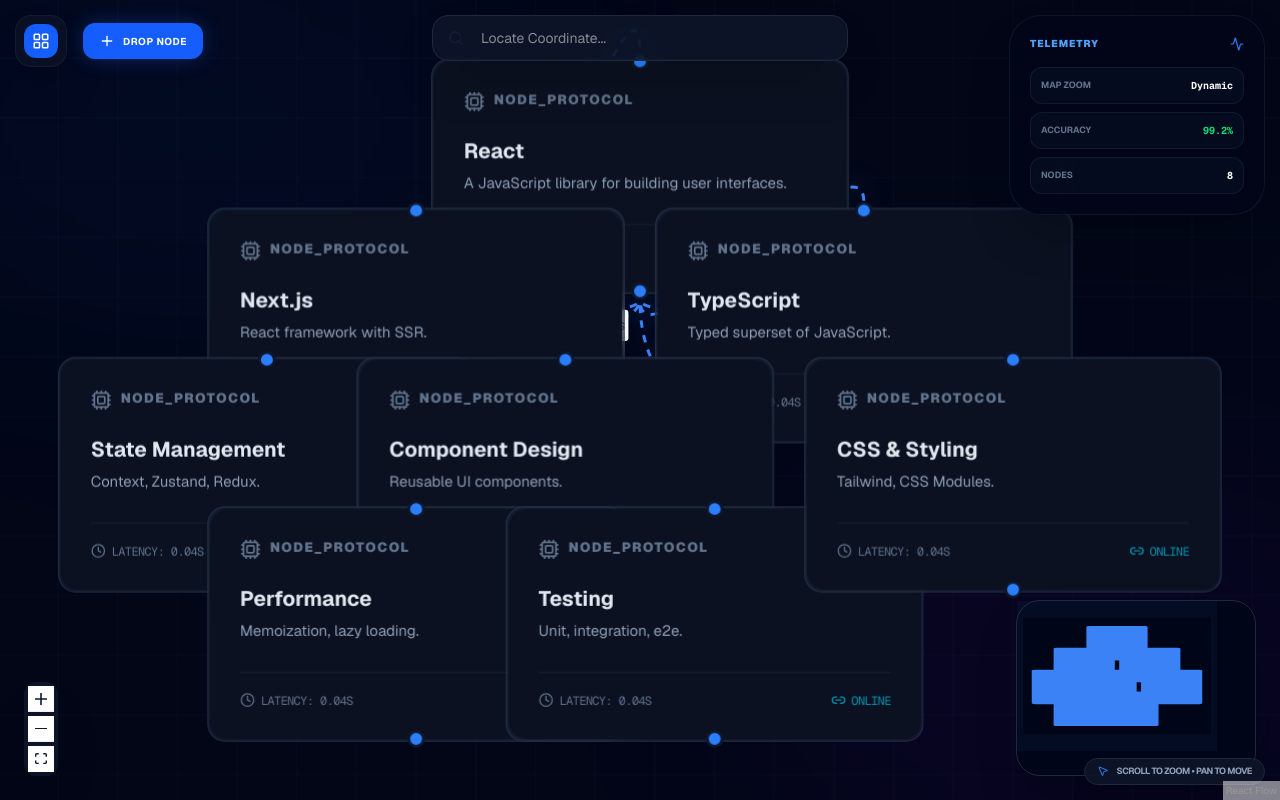
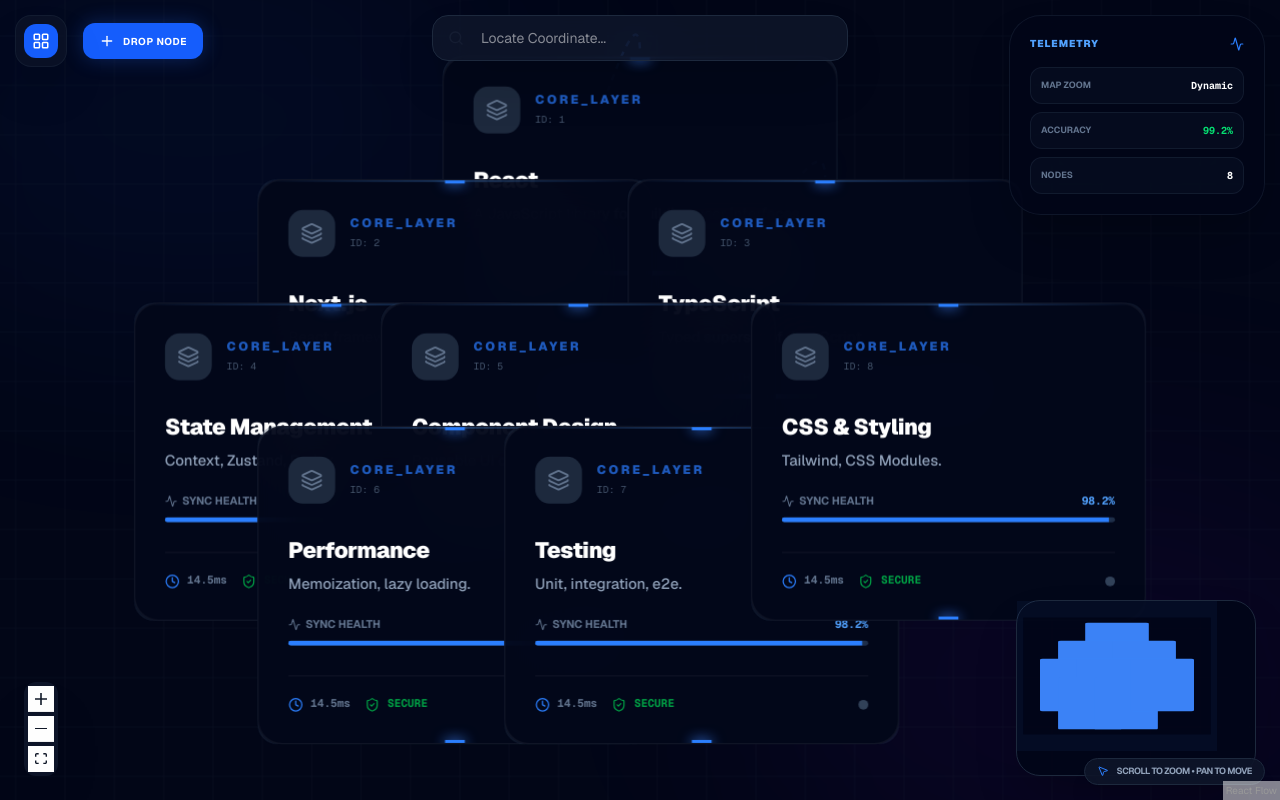
Before and after one commit to csnishant/knowledge-graph, a Next.js app: page / in a window 1280 px wide. Built offline with nearby package versions, Linux system fonts and the light colour scheme.

Commit message:
enhace ui

```diff
--- a/app/page.tsx
+++ b/app/page.tsx
@@ -1,7 +1,6 @@
 "use client";
 
 import dynamic from "next/dynamic";
-import NodeSidebar from "../components/NodeSidebar";
 
 // ✅ FIX: dynamic import with ssr false
 const GraphCanvas = dynamic(() => import("../components/GraphCanvas"), {
--- a/components/NodeCard.tsx
+++ b/components/NodeCard.tsx
@@ -2,7 +2,6 @@
 import React, { memo, useState } from "react";
 import { Handle, Position } from "@xyflow/react";
 import {
-  Sparkles,
   Cpu,
   Clock,
   Link2,
@@ -11,13 +10,16 @@
   X,
   Edit3,
   AlertCircle,
+  Zap,
+  ShieldCheck,
+  Activity,
+  Layers,
 } from "lucide-react";
 import { useGraphStore } from "../lib/graphUtils";
 
 export default memo(function NodeCard({ id, data, selected }: any) {
   const { updateNode, onNodesChange } = useGraphStore();
 
-  // States for Inline Editing & Inline Deleting
   const [isEditing, setIsEditing] = useState(false);
   const [isDeleting, setIsDeleting] = useState(false);
   const [tempData, setTempData] = useState({
@@ -30,126 +32,112 @@
     setIsEditing(false);
   };
 
-  const cancelEdit = () => {
-    setTempData({ title: data.title, note: data.note });
-    setIsEditing(false);
-  };
-
-  const deleteNode = () => {
-    onNodesChange([{ type: "remove", id }]);
-  };
-
   return (
-    <div className="relative group">
-      {/* 1. Animated Border Glow */}
+    <div className="relative group p-4">
+      {/* --- NEON AMBIENT GLOW --- */}
       {selected && (
-        <div className="absolute -inset-1 bg-gradient-to-r from-blue-600 via-cyan-400 to-purple-500 rounded-2xl blur opacity-30 animate-pulse" />
+        <div className="absolute inset-0 bg-blue-500/20 blur-[40px] rounded-full animate-pulse" />
       )}
 
-      {/* 2. Main Container */}
+      {/* --- MAIN TERMINAL CARD --- */}
       <div
         className={`
-        relative min-w-[280px] p-[1px] rounded-xl transition-all duration-500
+        relative min-w-[320px] rounded-2xl transition-all duration-500 ease-out
         ${
           selected
-            ? "bg-gradient-to-br from-blue-400 via-purple-500 to-pink-500 shadow-[0_0_30px_rgba(59,130,246,0.3)] scale-105"
-            : "bg-slate-800/50 border border-slate-700/50 backdrop-blur-md hover:border-slate-500"
+            ? "scale-105 rotate-[0.5deg] z-50"
+            : "hover:scale-[1.02] hover:-rotate-[0.5deg]"
         }
       `}>
-        <div className="bg-[#0b1120] p-5 rounded-xl overflow-visible relative">
+        {/* Glassmorphic Background with Border Gradient */}
+        <div
+          className={`
+          absolute inset-0 rounded-2xl p-[1.5px]
+          ${
+            selected
+              ? "bg-gradient-to-br from-blue-400 via-cyan-400 to-blue-600 shadow-[0_0_50px_-10px_rgba(59,130,246,0.5)]"
+              : "bg-slate-700/30"
+          }
+        `}
+        />
+
+        <div className="relative bg-slate-950/90 backdrop-blur-xl rounded-[calc(1rem+4px)] p-6 overflow-hidden border border-white/5">
+          {/* --- TOP DECORATION: SCANLINE EFFECT --- */}
+          <div className="absolute top-0 left-0 w-full h-[1px] bg-gradient-to-r from-transparent via-blue-400/50 to-transparent animate-scan" />
+
+          {/* --- HANDLES --- */}
           <Handle
             type="target"
             position={Position.Top}
-            className="!w-3 !h-3 !bg-blue-500 !border-2 !border-slate-900"
+            className="!w-4 !h-1 !rounded-none !bg-blue-500 !border-none !shadow-[0_0_10px_#3b82f6]"
           />
 
-          {/* --- TOP ACTIONS (Visible on Hover/Select) --- */}
+          {/* --- ACTION FLOATING BAR --- */}
           <div
-            className={`absolute -top-10 left-1/2 -translate-x-1/2 flex gap-2 transition-all duration-300 ${selected ? "opacity-100 translate-y-0" : "opacity-0 translate-y-2 pointer-events-none"}`}>
+            className={`absolute top-4 right-4 flex gap-2 transition-all duration-500 ${selected ? "opacity-100 translate-x-0" : "opacity-0 translate-x-4"}`}>
             <button
               onClick={() => setIsEditing(true)}
-              className="bg-slate-900 border border-slate-700 p-2 rounded-lg text-blue-400 hover:bg-blue-600 hover:text-white shadow-xl">
+              className="p-2 bg-slate-800/80 hover:bg-blue-600 rounded-lg border border-white/10 text-white transition-all shadow-xl">
               <Edit3 size={14} />
             </button>
             <button
               onClick={() => setIsDeleting(true)}
-              className="bg-slate-900 border border-slate-700 p-2 rounded-lg text-red-400 hover:bg-red-600 hover:text-white shadow-xl">
+              className="p-2 bg-slate-800/80 hover:bg-red-600 rounded-lg border border-white/10 text-white transition-all shadow-xl">
               <Trash2 size={14} />
             </button>
           </div>
 
-          {/* --- DELETE WARNING OVERLAY (Inline Confirmation) --- */}
-          {isDeleting && (
-            <div className="absolute inset-0 z-20 bg-slate-950/95 rounded-xl flex flex-col items-center justify-center p-4 text-center animate-in fade-in zoom-in duration-200">
-              <AlertCircle
-                className="text-red-500 mb-2 animate-bounce"
-                size={24}
-              />
-              <p className="text-[10px] font-bold text-white uppercase tracking-tighter mb-4">
-                Terminate Module?
-              </p>
-              <div className="flex gap-2 w-full">
-                <button
-                  onClick={deleteNode}
-                  className="flex-1 bg-red-600 py-2 rounded-lg text-[10px] font-bold uppercase tracking-widest hover:bg-red-500">
-                  Confirm
-                </button>
-                <button
-                  onClick={() => setIsDeleting(false)}
-                  className="flex-1 bg-slate-800 py-2 rounded-lg text-[10px] font-bold uppercase tracking-widest hover:bg-slate-700">
-                  Abort
-                </button>
+          {/* --- HEADER: PROTOCOL INFO --- */}
+          <div className="flex items-center gap-3 mb-6">
+            <div
+              className={`p-2.5 rounded-xl ${selected ? "bg-blue-500/20 text-blue-400 shadow-[0_0_15px_rgba(59,130,246,0.3)]" : "bg-slate-800 text-slate-500"}`}>
+              <Layers size={18} />
+            </div>
+            <div className="flex flex-col">
+              <span className="text-[10px] font-black text-blue-500/70 uppercase tracking-[0.2em] leading-none">
+                Core_Layer
+              </span>
+              <span className="text-[8px] font-mono text-slate-600 mt-1 uppercase">
+                ID: {id.slice(0, 8)}
+              </span>
             </div>
           </div>
-          )}
 
-          {/* Header */}
-          <div className="flex items-center justify-between mb-4">
-            <div className="flex items-center gap-1.5">
-              <Cpu
-                size={14}
-                className={selected ? "text-blue-400" : "text-slate-500"}
-              />
-              <span className="text-[9px] font-black text-slate-500 tracking-widest uppercase">
-                Node_Protocol
-              </span>
-            </div>
-            {isEditing && (
-              <span className="text-[8px] bg-blue-500/20 text-blue-400 px-2 py-0.5 rounded-full animate-pulse">
-                EDITING
-              </span>
-            )}
-          </div>
-
-          {/* --- EDITABLE CONTENT --- */}
-          <div className="space-y-3">
+          {/* --- CONTENT AREA --- */}
+          <div className="space-y-4">
             {isEditing ? (
-              <div className="space-y-2 animate-in slide-in-from-top-1 duration-200">
+              <div className="space-y-3 animate-in fade-in slide-in-from-top-2">
+                <div className="relative">
+                  <TypeIcon />
                   <input
-                  className="w-full bg-slate-900/50 border border-blue-500/50 rounded-lg px-3 py-2 text-sm text-white focus:ring-1 focus:ring-blue-500 outline-none"
+                    className="w-full bg-slate-900 border border-blue-500/30 rounded-xl py-3 pl-10 pr-4 text-sm text-white focus:ring-2 focus:ring-blue-500/40 outline-none transition-all"
                     value={tempData.title}
                     onChange={(e) =>
                       setTempData({ ...tempData, title: e.target.value })
                     }
                     autoFocus
                   />
+                </div>
+                <div className="relative">
+                  <NoteIcon />
                   <textarea
-                  className="w-full bg-slate-900/50 border border-slate-700 rounded-lg px-3 py-2 text-[10px] text-slate-300 focus:ring-1 focus:ring-blue-500 outline-none resize-none"
+                    className="w-full bg-slate-900 border border-slate-800 rounded-xl py-3 pl-10 pr-4 text-[11px] text-slate-300 focus:ring-2 focus:ring-blue-500/40 outline-none resize-none"
                     value={tempData.note}
                     onChange={(e) =>
                       setTempData({ ...tempData, note: e.target.value })
                     }
-                  rows={2}
+                    rows={3}
                   />
-                <div className="flex gap-2 pt-2">
+                </div>
+                <div className="flex gap-2">
                   <button
                     onClick={saveChanges}
-                    className="p-2 bg-blue-600 rounded-lg text-white hover:bg-blue-500 transition-colors">
-                    <Check size={14} />
+                    className="flex-1 bg-blue-600 hover:bg-blue-500 py-2.5 rounded-xl text-xs font-bold text-white shadow-lg shadow-blue-900/20 flex items-center justify-center gap-2">
+                    <Check size={14} /> COMMIT
                   </button>
                   <button
-                    onClick={cancelEdit}
-                    className="p-2 bg-slate-800 rounded-lg text-slate-400 hover:bg-slate-700 transition-colors">
+                    onClick={() => setIsEditing(false)}
+                    className="px-4 bg-slate-800 hover:bg-slate-700 py-2.5 rounded-xl text-slate-400 transition-colors">
                     <X size={14} />
                   </button>
                 </div>
@@ -157,35 +145,88 @@
             ) : (
               <div
                 onDoubleClick={() => setIsEditing(true)}
-                className="cursor-pointer group/text">
-                <h3
-                  className={`text-sm font-bold truncate ${selected ? "text-white" : "text-slate-200"}`}>
-                  {data.title || "NEW_MODULE"}
+                className="group/text">
+                <h3 className="text-lg font-black text-white tracking-tight mb-1 group-hover/text:text-blue-400 transition-colors">
+                  {data.title || "NULL_ENTRY"}
                 </h3>
-                <p className="text-[10px] text-slate-400 line-clamp-2 mt-1 group-hover/text:text-slate-300">
-                  {data.note || "Double click to add description..."}
+                <p className="text-xs leading-relaxed text-slate-400 font-medium line-clamp-3 mb-4">
+                  {data.note || "System awaits description protocols..."}
                 </p>
+
+                {/* --- PREMIUM METRIC: HEALTH BAR --- */}
+                <div className="space-y-1.5 mb-2">
+                  <div className="flex justify-between text-[9px] font-bold text-slate-500 uppercase">
+                    <span className="flex items-center gap-1">
+                      <Activity size={10} /> Sync Health
+                    </span>
+                    <span className="text-blue-400 font-mono">98.2%</span>
+                  </div>
+                  <div className="h-1 w-full bg-slate-800 rounded-full overflow-hidden">
+                    <div className="h-full bg-blue-500 w-[98%] shadow-[0_0_10px_rgba(59,130,246,0.8)]" />
+                  </div>
+                </div>
               </div>
             )}
           </div>
 
-          {/* Footer Stats */}
-          <div className="mt-5 pt-3 border-t border-slate-800/50 flex justify-between text-[8px] font-mono text-slate-500 uppercase tracking-tighter">
-            <span className="flex items-center gap-1">
-              <Clock size={10} /> Latency: 0.04s
-            </span>
-            <span className="flex items-center gap-1 text-cyan-500/80">
-              <Link2 size={10} /> Online
-            </span>
+          {/* --- FOOTER: SYSTEM TELEMETRY --- */}
+          <div className="mt-6 pt-4 border-t border-white/5 flex items-center justify-between">
+            <div className="flex gap-3 text-[9px] font-mono font-bold">
+              <div className="flex items-center gap-1.5 text-slate-500">
+                <Clock size={12} className="text-blue-500" /> 14.5ms
               </div>
+              <div className="flex items-center gap-1.5 text-green-500/80">
+                <ShieldCheck size={12} /> SECURE
+              </div>
+            </div>
+            <div
+              className={`h-2 w-2 rounded-full shadow-[0_0_8px] ${selected ? "bg-blue-400 shadow-blue-400 animate-pulse" : "bg-slate-700 shadow-transparent"}`}
+            />
+          </div>
+
+          {/* --- DELETE OVERLAY (The "Warning" Screen) --- */}
+          {isDeleting && (
+            <div className="absolute inset-0 z-[60] bg-slate-950/95 backdrop-blur-md rounded-2xl flex flex-col items-center justify-center p-8 text-center animate-in zoom-in-95 duration-200">
+              <div className="p-4 bg-red-500/10 rounded-full mb-4">
+                <AlertCircle className="text-red-500 animate-pulse" size={32} />
+              </div>
+              <h4 className="text-white font-black uppercase tracking-widest text-sm mb-2">
+                Initialize Deletion?
+              </h4>
+              <p className="text-[10px] text-slate-500 mb-6 leading-relaxed">
+                This action will permanently terminate the data node and all its
+                visual connections.
+              </p>
+              <div className="flex gap-3 w-full">
+                <button
+                  onClick={() => onNodesChange([{ type: "remove", id }])}
+                  className="flex-1 bg-red-600 hover:bg-red-500 py-3 rounded-xl text-[10px] font-black text-white uppercase shadow-lg shadow-red-900/40 transition-all">
+                  Destroy
+                </button>
+                <button
+                  onClick={() => setIsDeleting(false)}
+                  className="flex-1 bg-slate-800 py-3 rounded-xl text-[10px] font-black text-slate-400 uppercase hover:text-white transition-all">
+                  Abort
+                </button>
+              </div>
+            </div>
+          )}
 
           <Handle
             type="source"
             position={Position.Bottom}
-            className="!w-3 !h-3 !bg-blue-500 !border-2 !border-slate-900"
+            className="!w-4 !h-1 !rounded-none !bg-blue-500 !border-none !shadow-[0_0_10px_#3b82f6]"
           />
         </div>
       </div>
     </div>
   );
 });
+
+// Small Internal Components for Icons
+const TypeIcon = () => (
+  <Edit3 className="absolute left-3 top-3 text-slate-600" size={16} />
+);
+const NoteIcon = () => (
+  <Zap className="absolute left-3 top-3 text-slate-600" size={16} />
+);
```
Lines whose indentation alone changed are shown as unchanged.
